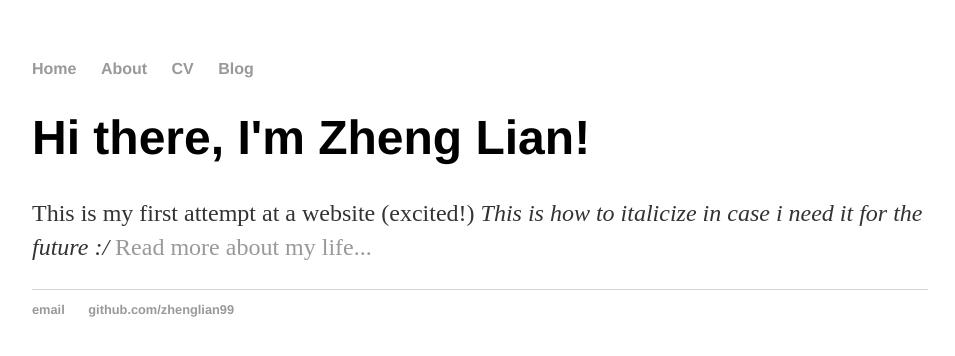
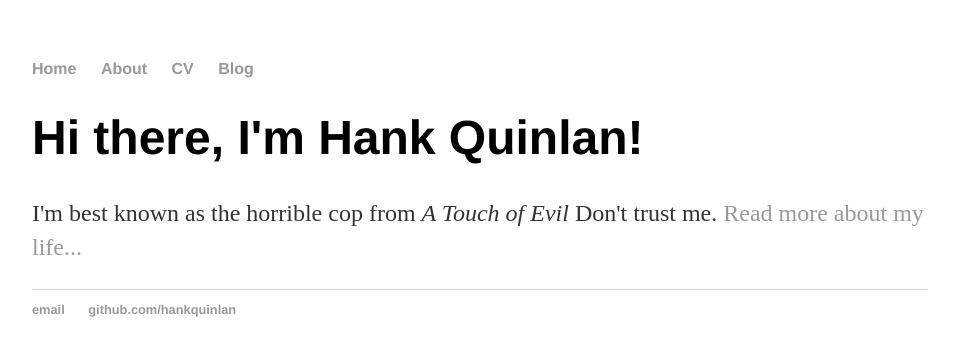
Before and after one commit to zhenglian99/zhenglian99.github.io, a Jekyll site: the page built from index.html, in a window 1280 px wide. Shown: the top 356 px of the page, without its empty margins (160-1115 px from the left). Built offline with Jekyll 4.4.1, drawn with Linux system fonts in a browser that asks for light colours.

Commit message:
Update index.html
Changed to aid maintainance

```diff
--- a/index.html
+++ b/index.html
@@ -1,30 +1,8 @@
-<!DOCTYPE html>
-<html>
-	<head>
-		<title>Zheng Lian's Website</title>
-		<!-- link to main stylesheet -->
-		<link rel="stylesheet" type="text/css" href="/css/main.css">
-	</head>
-	<body>
-		<nav>
-    		<ul>
-        		<li><a href="/">Home</a></li>
-	        	<li><a href="/about">About</a></li>
-        		<li><a href="/cv">CV</a></li>
-        		<li><a href="/blog">Blog</a></li>
-    		</ul>
-		</nav>
-		<div class="container">
-    		<div class="blurb">
-        		<h1>Hi there, I'm Zheng Lian!</h1>
-				<p>This is my first attempt at a website (excited!) <em>This is how to italicize in case i need it for the future :/</em> <a href="/about">Read more about my life...</a></p>
-    		</div><!-- /.blurb -->
-		</div><!-- /.container -->
-		<footer>
-    		<ul>
-        		<li><a href="mailto:lianzheng1999@gmail.com">email</a></li>
-        		<li><a href="https://github.com/zhenglian99">github.com/zhenglian99</a></li>
-			</ul>
-		</footer>
-	</body>
-</html>
+---
+layout: default
+title: Hank Quinlan, Horrible Cop
+---
+<div class="blurb">
+	<h1>Hi there, I'm Hank Quinlan!</h1>
+	<p>I'm best known as the horrible cop from <em>A Touch of Evil</em> Don't trust me. <a href="/about">Read more about my life...</a></p>
+</div><!-- /.blurb -->
```
